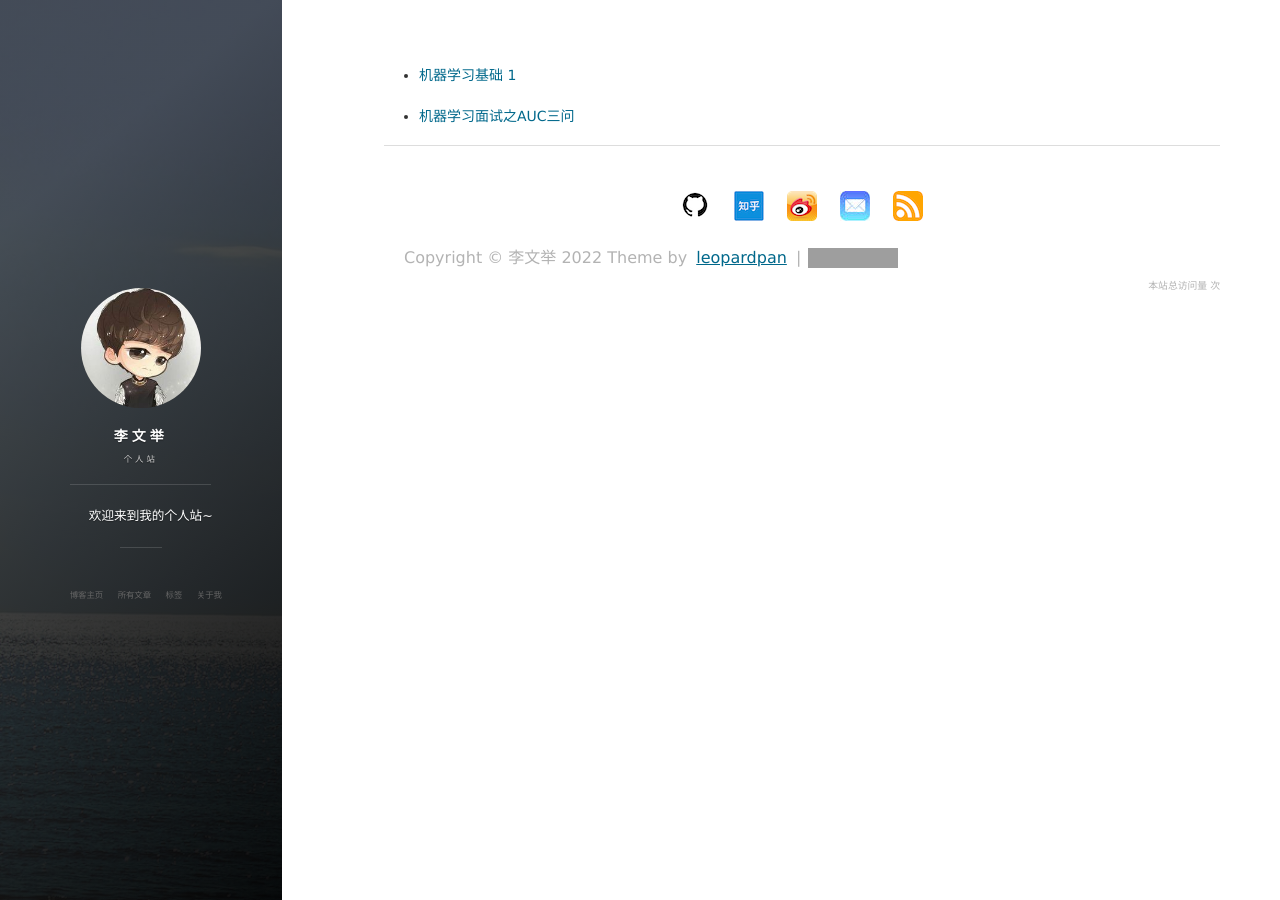
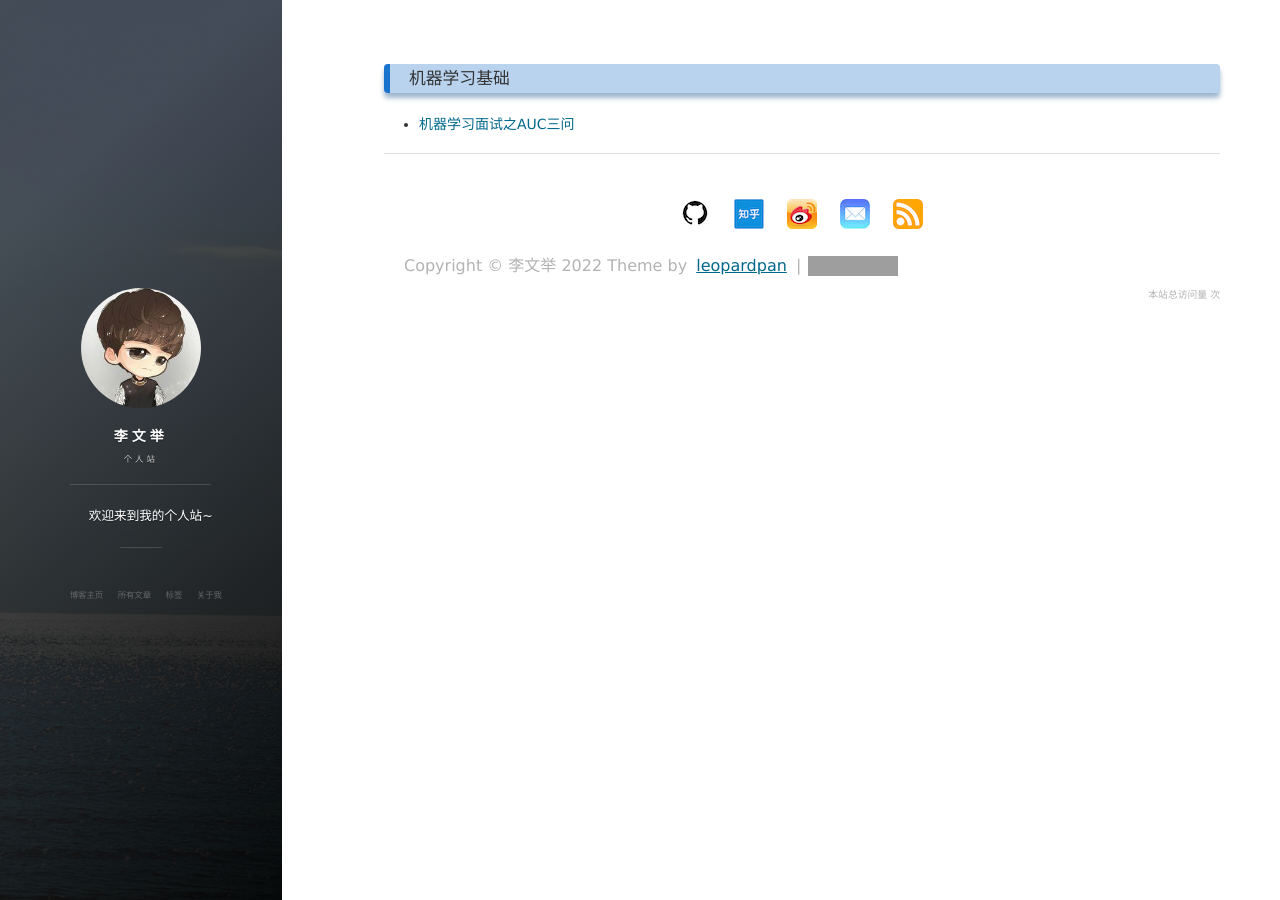
Before and after one commit to liwenju0/liwenju0.github.io, a Jekyll site: the page built from tags.html, in a window 1280 px wide. Built offline with Jekyll 4.4.1, drawn with Linux system fonts in a browser that asks for light colours; nearby versions of some CDN libraries; comment, search, counter and statistics services are not loaded; grey boxes are pictures that could not be loaded.

Commit message:
修改tag

```diff
--- a/tags.html
+++ b/tags.html
@@ -6,13 +6,15 @@ group: navigation
 ---
 {% include JB/setup %}
 
-<ul class="tag_box inline">
+<!-- <ul class="tag_box inline">
   {% assign tags_list = site.tags %}
   {% include JB/tags_list %}
-</ul>
+</ul> -->
 
 <div class = "card">
 {% for tag in site.tags %}
+
+  <h3 id="{{ tag[0] }}-ref">{{ tag[0] }}</h3>
   <ul>
     {% assign pages_list = tag[1] %}
     {% include JB/pages_list %}
```
